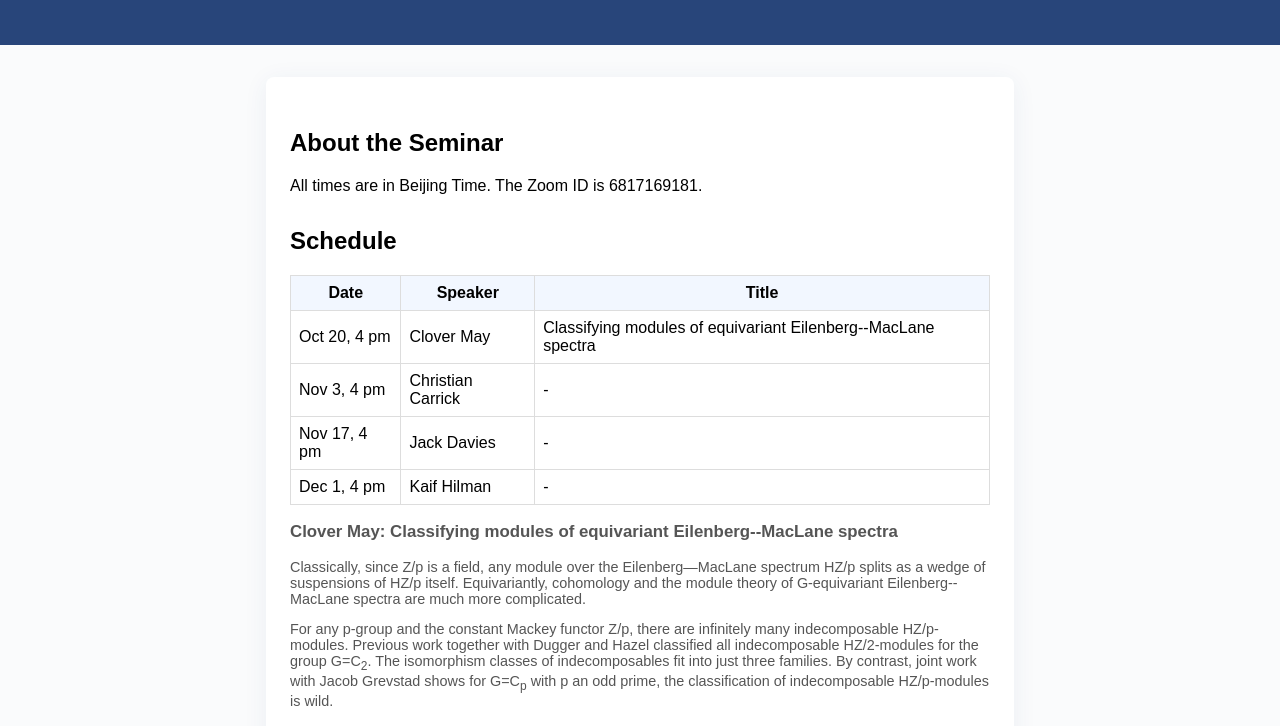
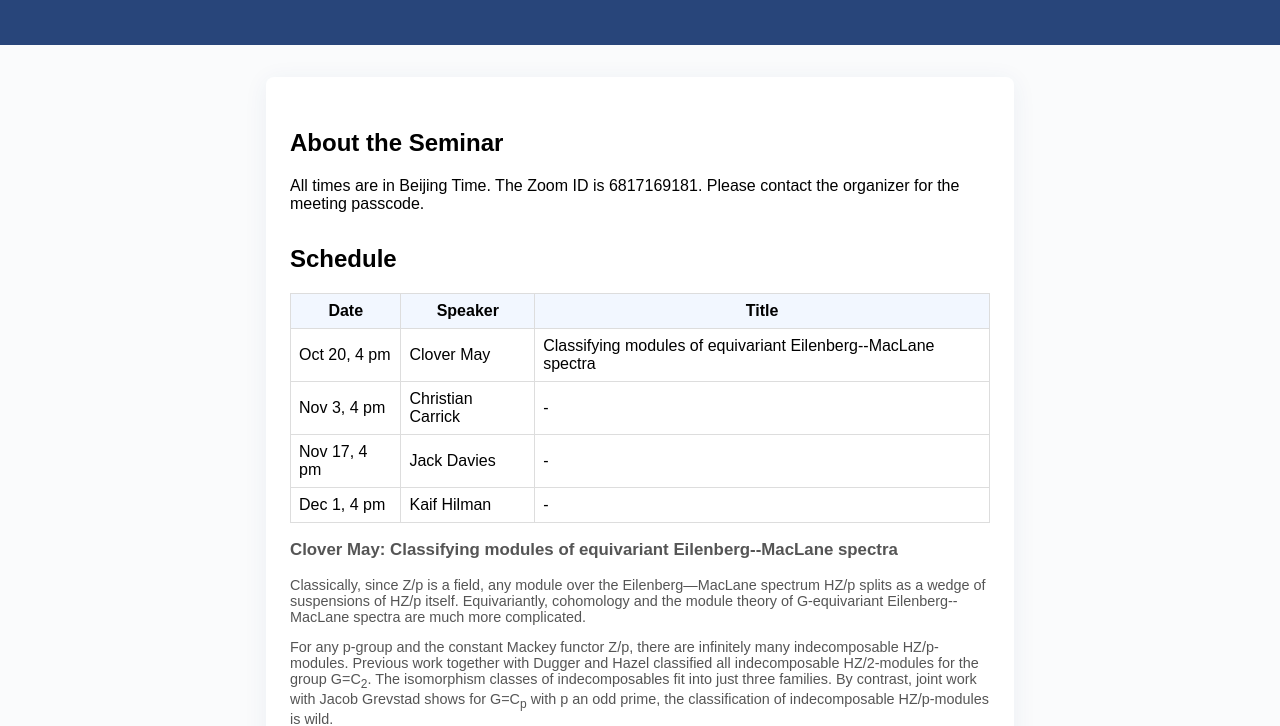
Before and after one commit to pkuhomotopy/pkuhomotopy.github.io, a plain HTML site: page index.html in a window 1280 px wide. Shown: the part 111-837 px from the top of the page. Drawn offline with Linux system fonts and the light colour scheme.

Commit message:
Update index.html

```diff
--- a/index.html
+++ b/index.html
@@ -27,7 +27,7 @@
     <section>
       <h2>About the Seminar</h2>
       <p>
-        All times are in Beijing Time. The Zoom ID is 6817169181.
+        All times are in Beijing Time. The Zoom ID is 6817169181. Please contact the organizer for the meeting passcode.
       </p>
     </section>
 
```
